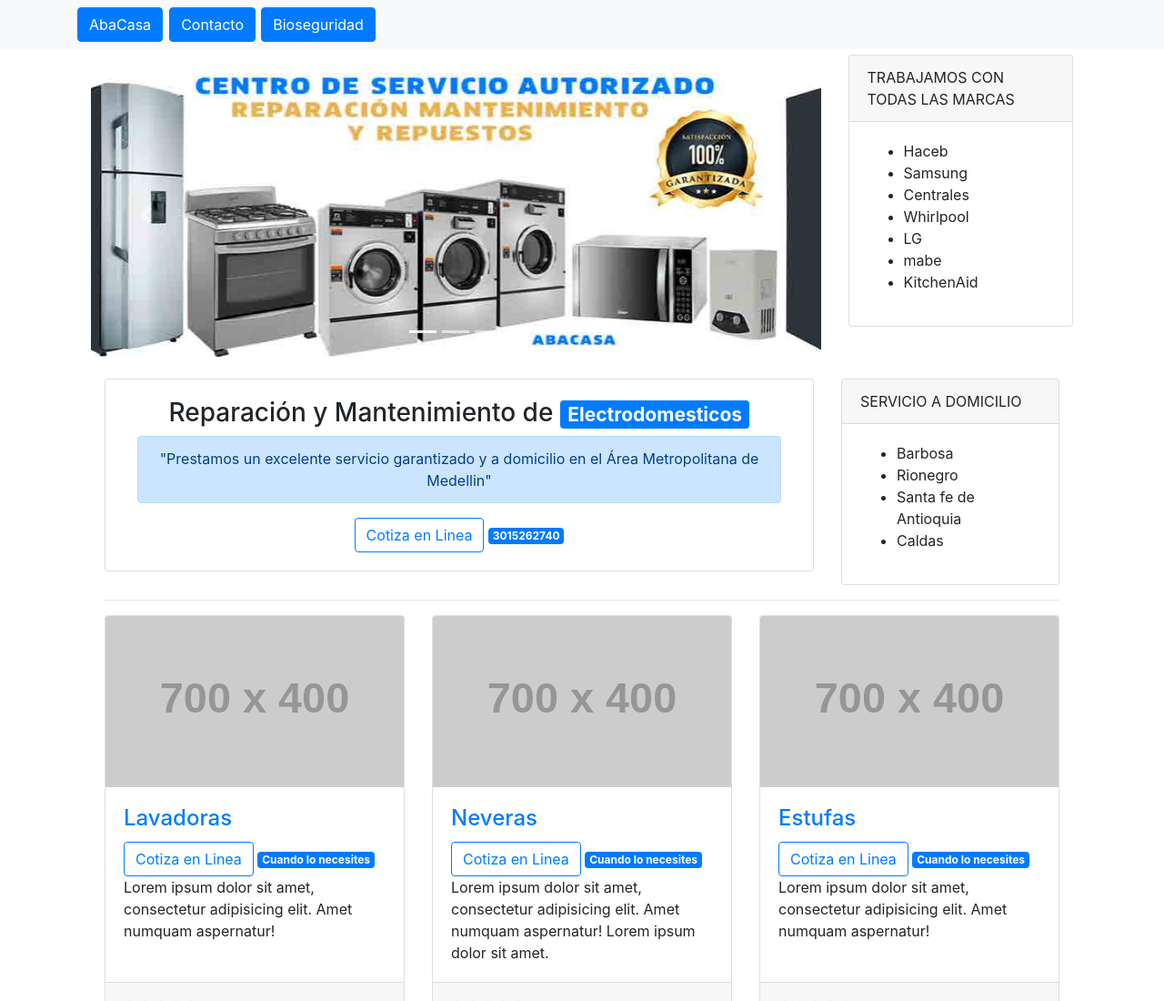
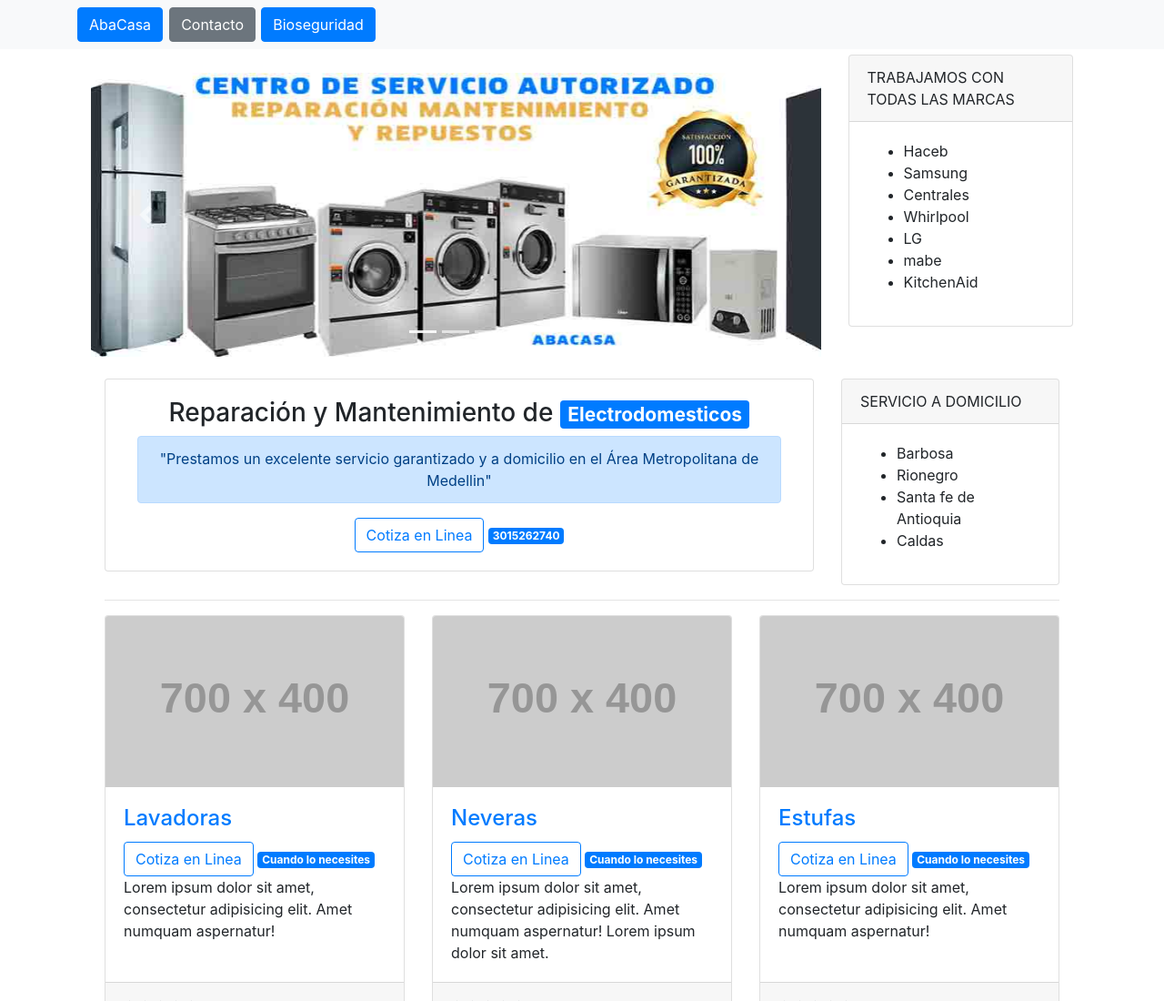
Before and after one commit to yoguis20000/lavadorasyneveras, a website: page index.html in a window 1280 px wide. Shown: the top 1100 px of the page at 91% size. Drawn offline with Linux system fonts and the light colour scheme; placeholder pictures from the web are drawn by us.

Commit message:
Add files via upload

```diff
--- a/index.html
+++ b/index.html
@@ -31,7 +31,7 @@
 				</button>
 		   </div>
 			<div class="col-3">
-      			<button type="button" class="btn btn-primary" data-toggle="modal" data-target="#exampleModal2">
+      			<button type="button" class="btn btn-secondary" data-toggle="modal" data-target="#exampleModal2">
   					Contacto
 				</button>
 		   </div>
```
